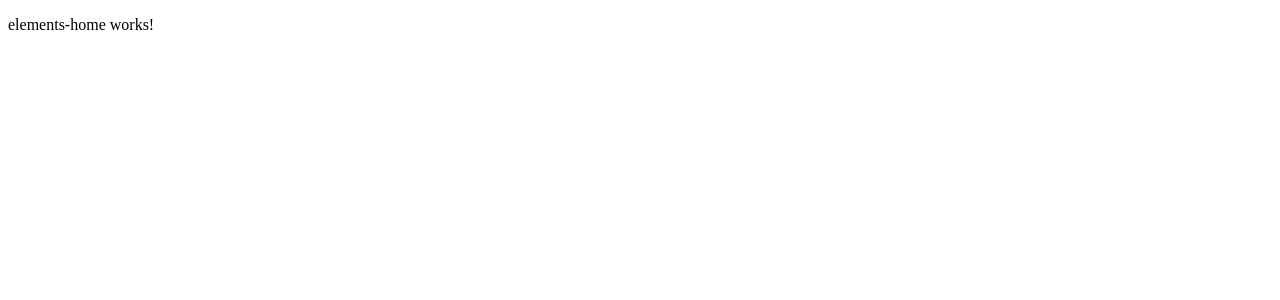
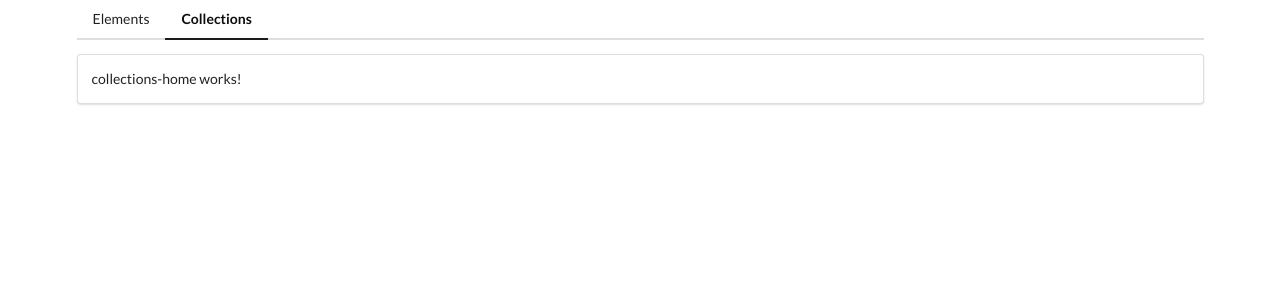
Before and after one commit to mczekajski/angular-exercise-2, an Angular app: page /collections in a window 1280 px wide. Before the commit this address led to /. Shown: the top 300 px of the page. Built offline with nearby package versions, Linux system fonts and the light colour scheme.

Commit message:
Add menu

```diff
--- a/package.json
+++ b/package.json
@@ -20,6 +20,7 @@
     "@angular/platform-browser-dynamic": "~11.0.4",
     "@angular/router": "~11.0.4",
     "rxjs": "~6.6.0",
+    "semantic-ui-css": "^2.4.1",
     "tslib": "^2.0.0",
     "zone.js": "~0.10.2"
   },
--- a/src/app/app.component.html
+++ b/src/app/app.component.html
@@ -1,3 +1,9 @@
-<app-elements-home></app-elements-home>
-
-<router-outlet></router-outlet>
+<div class="ui container">
+  <div class="ui secondary pointing menu">
+    <a routerLink="/elements" routerLinkActive="active" class="item">Elements</a>
+    <a routerLink="/collections" routerLinkActive="active" class="item">Collections</a>
+  </div>
+  <div class="ui segment">
+    <router-outlet></router-outlet>
+  </div>
+</div>
--- a/src/app/app.module.ts
+++ b/src/app/app.module.ts
@@ -4,6 +4,7 @@ import { NgModule } from '@angular/core';
 import { AppRoutingModule } from './app-routing.module';
 import { AppComponent } from './app.component';
 import { ElementsModule } from './elements/elements.module';
+import { CollectionsModule } from './collections/collections.module';
 
 @NgModule({
   declarations: [
@@ -12,7 +13,8 @@ import { ElementsModule } from './elements/elements.module';
   imports: [
     BrowserModule,
     AppRoutingModule,
-    ElementsModule
+    ElementsModule,
+    CollectionsModule
   ],
   providers: [],
   bootstrap: [AppComponent]
--- /dev/null
+++ b/src/app/collections/collections-home/collections-home.component.html
@@ -0,0 +1 @@
+<p>collections-home works!</p>
--- /dev/null
+++ b/src/app/collections/collections-home/collections-home.component.ts
@@ -0,0 +1,15 @@
+import { Component, OnInit } from '@angular/core';
+
+@Component({
+  selector: 'app-collections-home',
+  templateUrl: './collections-home.component.html',
+  styleUrls: ['./collections-home.component.css']
+})
+export class CollectionsHomeComponent implements OnInit {
+
+  constructor() { }
+
+  ngOnInit(): void {
+  }
+
+}
--- a/src/app/collections/collections-routing.module.ts
+++ b/src/app/collections/collections-routing.module.ts
@@ -1,7 +1,10 @@
 import { NgModule } from '@angular/core';
 import { Routes, RouterModule } from '@angular/router';
+import { CollectionsHomeComponent } from './collections-home/collections-home.component';
 
-const routes: Routes = [];
+const routes: Routes = [
+  { path: 'collections', component: CollectionsHomeComponent }
+];
 
 @NgModule({
   imports: [RouterModule.forChild(routes)],
--- a/src/app/collections/collections.module.ts
+++ b/src/app/collections/collections.module.ts
@@ -2,13 +2,16 @@ import { NgModule } from '@angular/core';
 import { CommonModule } from '@angular/common';
 
 import { CollectionsRoutingModule } from './collections-routing.module';
+import { CollectionsHomeComponent } from './collections-home/collections-home.component';
 
 
 @NgModule({
-  declarations: [],
+  declarations: [CollectionsHomeComponent],
   imports: [
     CommonModule,
     CollectionsRoutingModule
+  ],
+  exports: [
   ]
 })
 export class CollectionsModule { }
--- a/src/app/elements/elements-routing.module.ts
+++ b/src/app/elements/elements-routing.module.ts
@@ -1,7 +1,10 @@
 import { NgModule } from '@angular/core';
 import { Routes, RouterModule } from '@angular/router';
+import { ElementsHomeComponent } from './elements-home/elements-home.component';
 
-const routes: Routes = [];
+const routes: Routes = [
+  { path: 'elements', component: ElementsHomeComponent }
+];
 
 @NgModule({
   imports: [RouterModule.forChild(routes)],
--- a/src/app/elements/elements.module.ts
+++ b/src/app/elements/elements.module.ts
@@ -11,6 +11,6 @@ import { ElementsHomeComponent } from './elements-home/elements-home.component';
     CommonModule,
     ElementsRoutingModule
   ],
-  exports: [ElementsHomeComponent]
+  exports: []
 })
 export class ElementsModule { }
--- a/src/styles.css
+++ b/src/styles.css
@@ -1 +1 @@
-/* You can add global styles to this file, and also import other style files */
+@import 'semantic-ui-css/semantic.css'
```
Also changed, not shown: src/app/collections/collections-home/collections-home.component.css (added), 2 other files (tests, documents, lock files or other folders).
